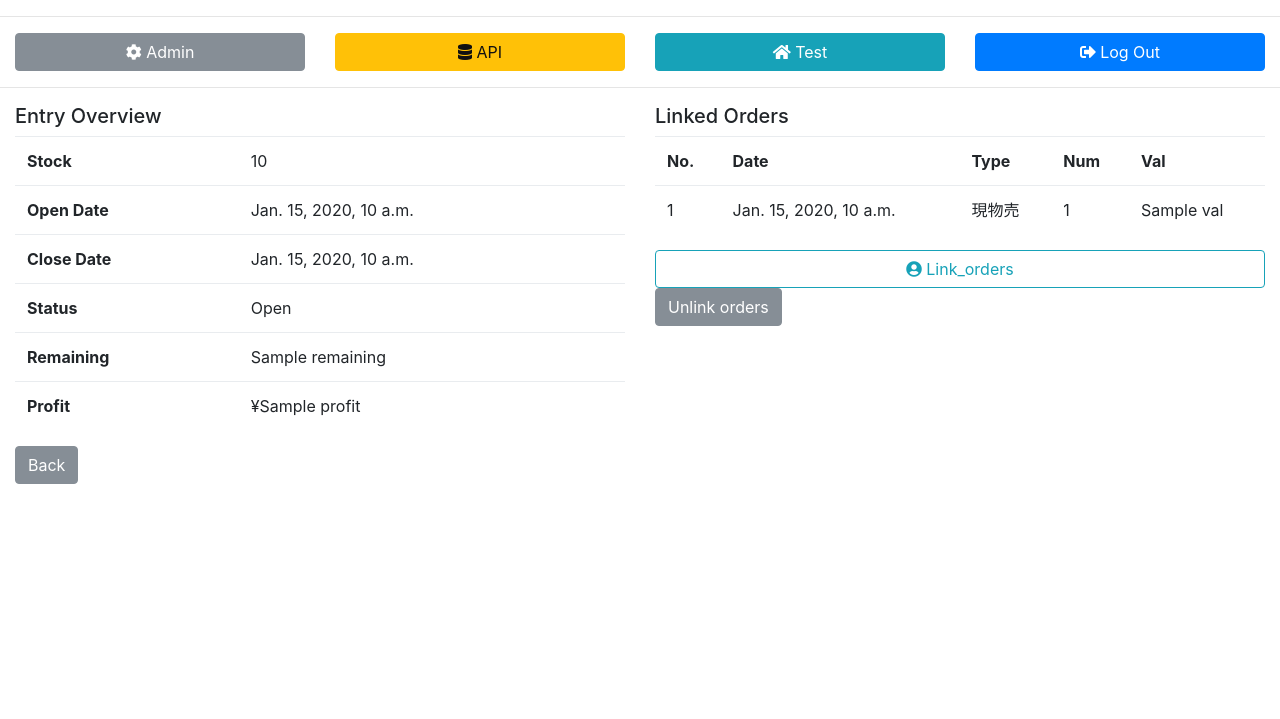
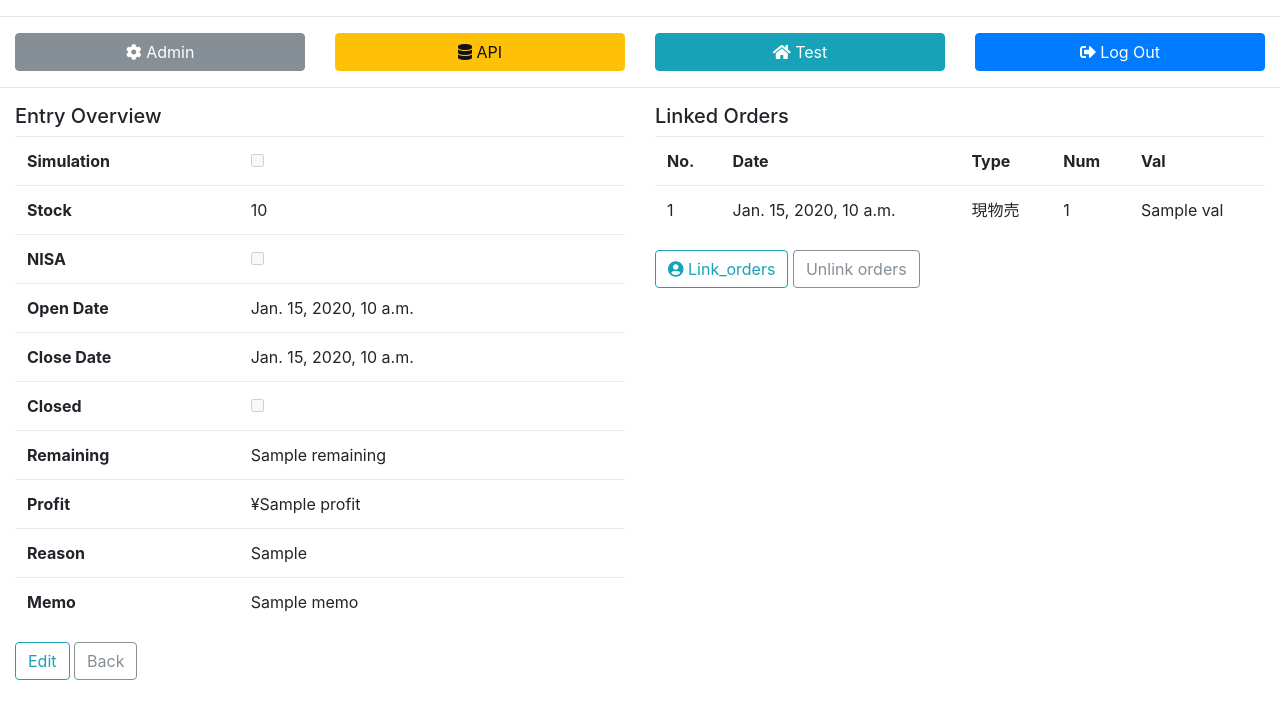
Before and after one commit to takashifuruya0/nams, a Django app: template web/templates/web/entry_detail.html in a window 1280 px wide. Shown: the top 719 px of the page. Run offline with Django 3.2, Linux system fonts and the light colour scheme; the template is opened without the code that fills it: most values are stand-ins (such as "Sample title", 1, 10 or a date in 2020); some libraries are stand-ins or nearby versions.

Commit message:
合計等を表示

```diff
--- a/web/templates/web/entry_detail.html
+++ b/web/templates/web/entry_detail.html
@@ -11,8 +11,16 @@
 			<h5>Entry Overview</h5>
 			<table class="table">
 				<tr>
+					<th>Simulation</th>
+					<td><input type="checkbox" disabled {%if entry.is_simulated%}checked{%endif%}></td>
+				</tr>
+				<tr>
 					<th>Stock</th>
 					<td>{{entry.stock}}</td>
+				</tr>
+				<tr>
+					<th>NISA</th>
+					<td><input type="checkbox" disabled {%if entry.is_nisa%}checked{%endif%}></td>
 				</tr>
 				<tr>
 					<th>Open Date</th>
@@ -23,8 +31,8 @@
 					<td>{{entry.date_close}}</td>
 				</tr>
 				<tr>
-					<th>Status</th>
-					<td>{% if entry.is_closed %}Close{%else%}Open{%endif%}</td>
+					<th>Closed</th>
+					<td><input type="checkbox" disabled {%if entry.is_closed%}checked{%endif%}></td>
 				</tr>
 				<tr>
 					<th>Remaining</th>
@@ -34,7 +42,17 @@
 					<th>Profit</th>
 					<td>¥{{entry.profit}}</td>
 				</tr>
+				<tr>
+					<th>Reason</th>
+					<td>{{entry.reason_win_loss}}</td>
+				</tr>
+				<tr>
+					<th>Memo</th>
+					<td>{{entry.memo}}</td>
+				</tr>
 			</table>
+			<a class="btn btn-outline-info" href="">Edit</a>
+			<a class="btn btn-outline-secondary" href="{%url 'web:entry_list' %}">Back</a>
 		</div>
 		<div class="col-6">
 			<h5>Linked Orders</h5>
@@ -56,13 +74,12 @@
 				</tr>
 				{%endfor%}
 			</table>
-			<button type="button" class="btn btn-outline-info btn-block" data-toggle="modal" data-target="#link_orders">
+			<button type="button" class="btn btn-outline-info" data-toggle="modal" data-target="#link_orders">
         <i class="fas fa-user-circle"></i> Link_orders
       </button>
-			<button class="btn btn-secondary">Unlink orders</button>
+			<button class="btn btn-outline-secondary">Unlink orders</button>
 		</div>
 	</div>
-	<a class="btn btn-secondary" href="{%url 'web:entry_list' %}">Back</a>
 </div>
 
 <!-- Modal new-record -->
--- a/web/templates/web/entry_list.html
+++ b/web/templates/web/entry_list.html
@@ -9,6 +9,8 @@
 	<div class="row">
 		<div class="col-12">
 			<form action="" method="POST">
+				<p>Sum_Profit: <span class="badge bg-success">¥{{sum_profit}}</span></p>
+				<p>Count_Won: <span class="badge bg-success">{{count_won}}</span></p>
 				<a href="?is_closed=true" class="btn btn-info">Closed</a>
 				<a href="?is_open=true" class="btn btn-info">Open</a>
 				<button type="submit" class="btn btn-primary" name="post_type" value="merge_entrys">Merge</button>
--- a/web/views/views_main.py
+++ b/web/views/views_main.py
@@ -89,6 +89,8 @@ def entry_list(request):
         "msg": msg,
         "user": request.user,
         "entrys": entrys,
+        "sum_profit": sum([e.profit() for e in entrys]),
+        "count_won": sum([(1 if e.profit() > 0 else 0) for e in entrys]),
     }
     return TemplateResponse(request, "web/entry_list.html", output)
 
```
